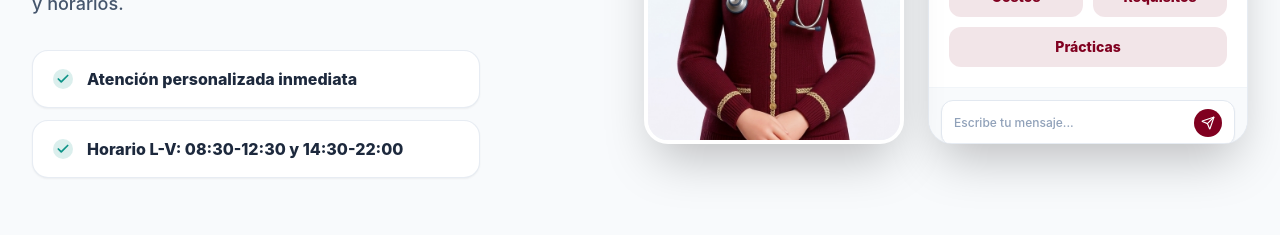
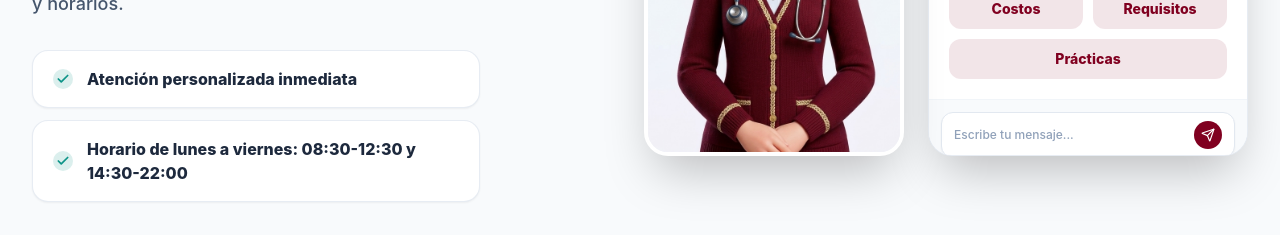
Before and after one commit to XpandeZ25/se-or-de-mayo-, a React (Vite) app: page / in a window 1280 px wide. Shown: the part 8960-9195 px from the top of the page. Built offline with nearby package versions, Linux system fonts and the light colour scheme.

Commit message:
Corregir formato de horario en el ChatbotBanner a de lunes a viernes

```diff
--- a/src/components/ChatbotBanner.jsx
+++ b/src/components/ChatbotBanner.jsx
@@ -34,7 +34,7 @@ export default function ChatbotBanner({ onOpenChat }) {
                   <Check className="w-3.5 h-3.5 stroke-[3]" />
                 </div>
                 <span className="text-slate-800 font-extrabold text-sm sm:text-base">
-                  Horario L-V: 08:30-12:30 y 14:30-22:00
+                  Horario de lunes a viernes: 08:30-12:30 y 14:30-22:00
                 </span>
               </div>
             </div>
```
